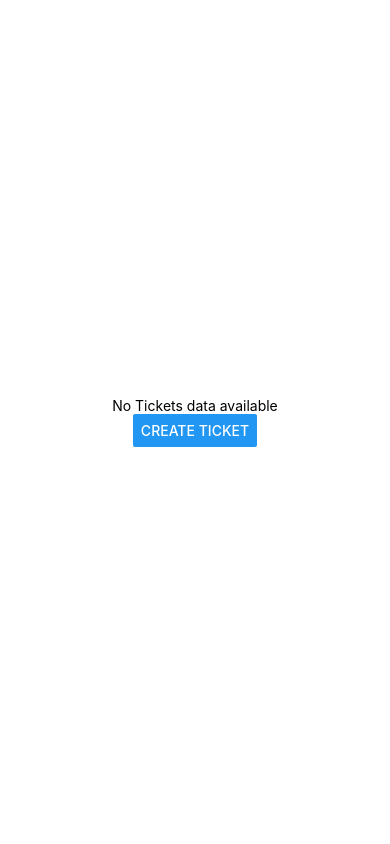
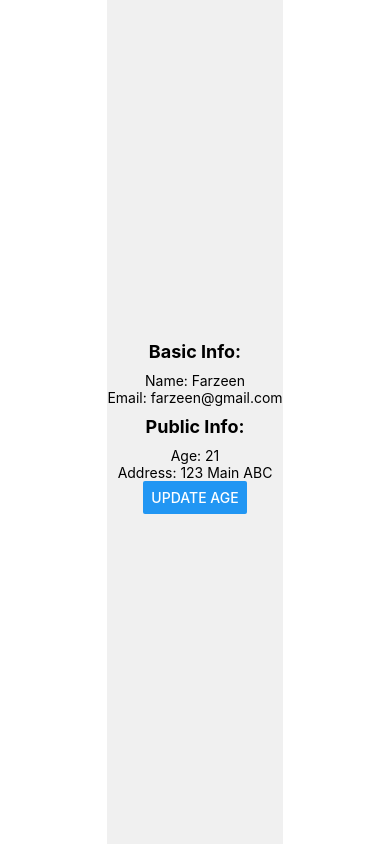
Before and after one commit to farzeen-alii/Expo-React-Native-Typescript, a React Native app: screen / in a window 390 px wide. Built offline with nearby package versions, Linux system fonts and the light colour scheme.

Commit message:
Partial Pick Omit

```diff
--- a/App.tsx
+++ b/App.tsx
@@ -1,6 +1,7 @@
 import { StatusBar } from 'expo-status-bar';
 import { StyleSheet, View } from 'react-native';
-import Enums from './src/Enums';
+import PartialPickOmit from './src/PartialPickOmit';
+// import Enums from './src/Enums';
 // import Union from './src/Union';
 // import Hello from './src/Hello';
 
@@ -10,7 +11,8 @@ export default function App() {
       <StatusBar style="auto" />
       {/* <Hello /> */}
       {/* <Union /> */}
-      <Enums />
+      {/* <Enums /> */}
+      <PartialPickOmit />
     </View>
   );
 }
--- /dev/null
+++ b/src/PartialPickOmit.tsx
@@ -0,0 +1,64 @@
+import { View, Text, Button, StyleSheet } from 'react-native'
+import React, { useState } from 'react'
+
+interface UserProfile {
+    id: number,
+    name: string,
+    email: string,
+    age: number,
+    address: string,
+}
+
+const updateUserProfile = (updates: Partial<UserProfile>) => {
+    console.log('Updating user profile with: ', updates);
+}
+
+type BasicUserInfo = Pick<UserProfile, "name" | "email" >
+
+type PublicUserInfo = Omit<UserProfile, "id" | "name" | "email">
+
+const PartialPickOmit = () => {
+    const [user, setUser] = useState<UserProfile>({
+    id: 1,
+    name: "Farzeen",
+    email: "farzeen@gmail.com",
+    age: 21,
+    address: "123 Main ABC",
+    })
+
+    const handleUserUpdate = () => {
+        updateUserProfile({ age: 21 })
+        setUser((prev) => ({...prev, age: prev.age + 1}))
+    }
+
+    const basicInfo : BasicUserInfo = {name: user.name, email: user.email};
+    const publicInfo : PublicUserInfo = {age: user.age, address: user.address};
+
+  return (
+    <View style={styles.container}>
+      <Text style={styles.text}>Basic Info:</Text>
+      <Text>Name: {basicInfo.name}</Text>
+      <Text>Email: {basicInfo.email}</Text>
+      <Text style={styles.text}>Public Info:</Text>
+      <Text>Age: {publicInfo.age}</Text>
+      <Text>Address: {publicInfo.address}</Text>
+      <Button title='Update Age' onPress={handleUserUpdate} />
+    </View>
+  )
+}
+
+const styles = StyleSheet.create({
+    container: {
+        flex: 1,
+        justifyContent: 'center',
+        alignItems: 'center',
+        backgroundColor: '#f0f0f0'
+    },
+    text: {
+        fontSize: 18,
+        fontWeight: 'bold',
+        marginVertical: 10
+    }
+})
+
+export default PartialPickOmit
```
